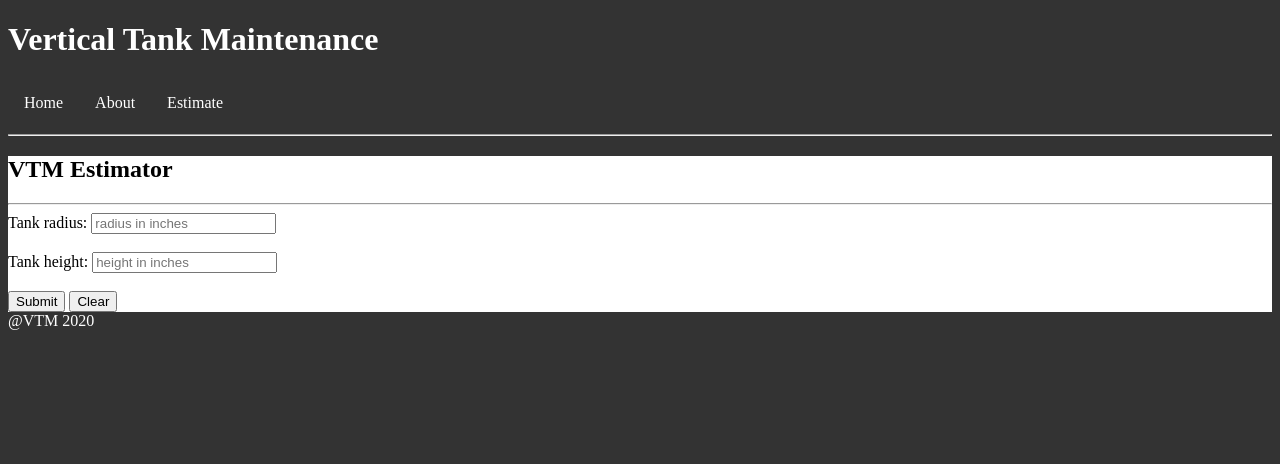
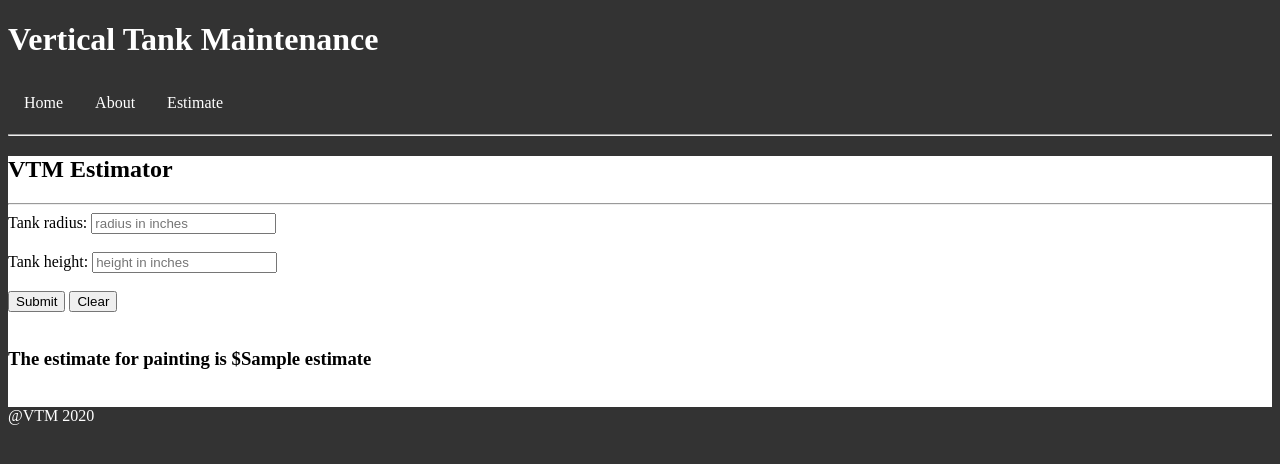
Before and after one commit to DylanHumble/vtm_site, a Flask app: template templates/estimate.html in a window 1280 px wide. Shown: the top 464 px of the page. Run offline with Flask 2, Linux system fonts and the light colour scheme; the template is opened without the code that fills it: most values are stand-ins (such as "Sample title", 1, 10 or a date in 2020).

Commit message:
added math to show total estimate

```diff
--- a/app.py
+++ b/app.py
@@ -11,14 +11,22 @@ def index():
 def about():
     return render_template('about.html')
 
-@app.route('/estimate')
+@app.route('/estimate', methods=["GET", "POST"])
 def estimate():
+    if request.method == "POST":
+        radius = request.form.get('radius')
+        height = request.form.get('height')
+        top_area = 3.14 * int(radius)**2
+        side_area = 2*(3.14*(int(radius)*int(height)))
+        total_inch = top_area + side_area
+        total_sqft = total_inch / 144
+        mat_cost = total_sqft * 25
+        labor_cost = total_sqft * 15
+        total_estimate = mat_cost + labor_cost
+        s = "{:,.2f}".format(total_estimate)
+        estimate = {"estimate": s}
+        return render_template('estimate.html', **estimate)
     return render_template('estimate.html')
-    form = request.form
-    radius = form['radius']
-    height = form['height']
-    print(radius)
-    print(height)
 
 
 
--- a/templates/estimate.html
+++ b/templates/estimate.html
@@ -8,7 +8,7 @@
     <body>
         <h2> VTM Estimator </h2>
         <hr>
-        <form>
+        <form action="/estimate" method="post">
             <label for="radius">Tank radius:</label>
             <input type="text" id="radius" name="radius" placeholder="radius in inches" />
             <br />
@@ -20,6 +20,9 @@
             <input type="submit" id="submit" value="Submit" />
             <input type="reset" id="clear" value="Clear" />
         </form>
+        <br>
+        <h3>The estimate for painting is ${{ estimate }}</h3>
+        <br>
     </body>
 </main>
 
```
